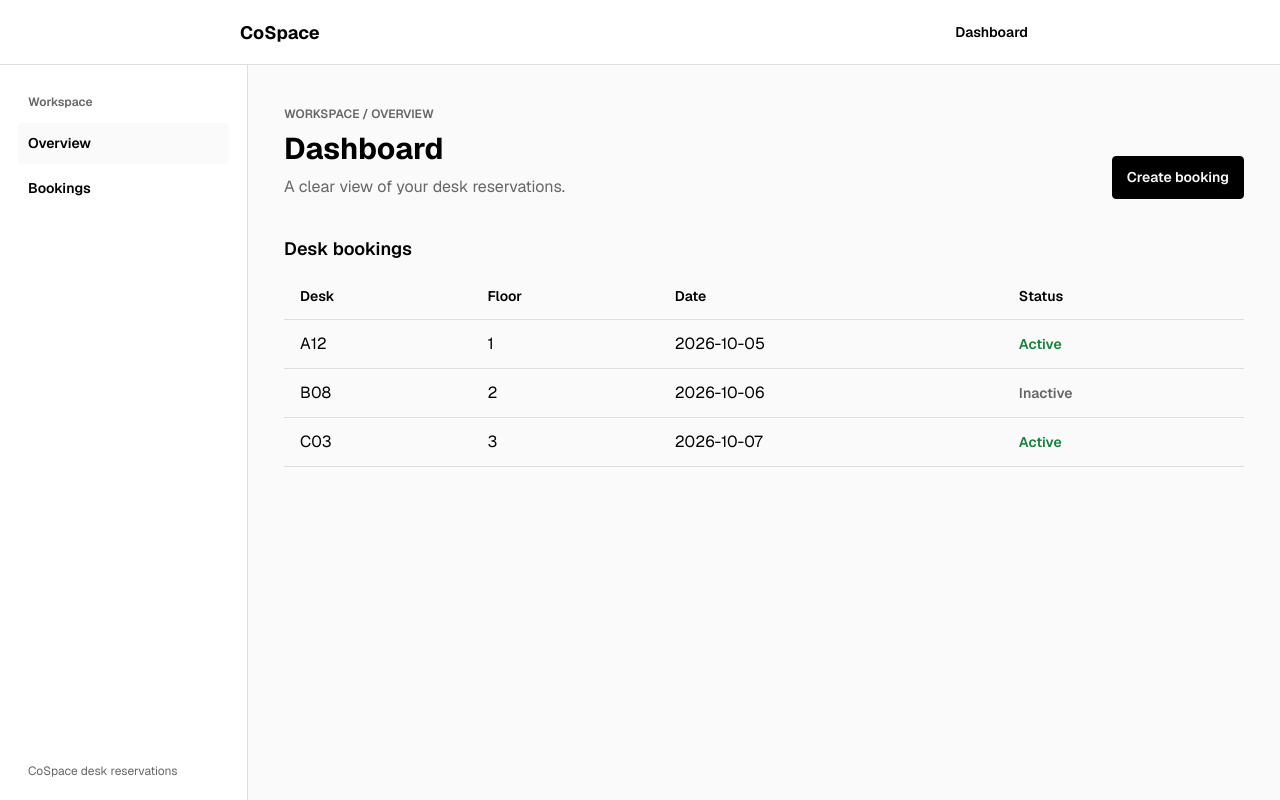
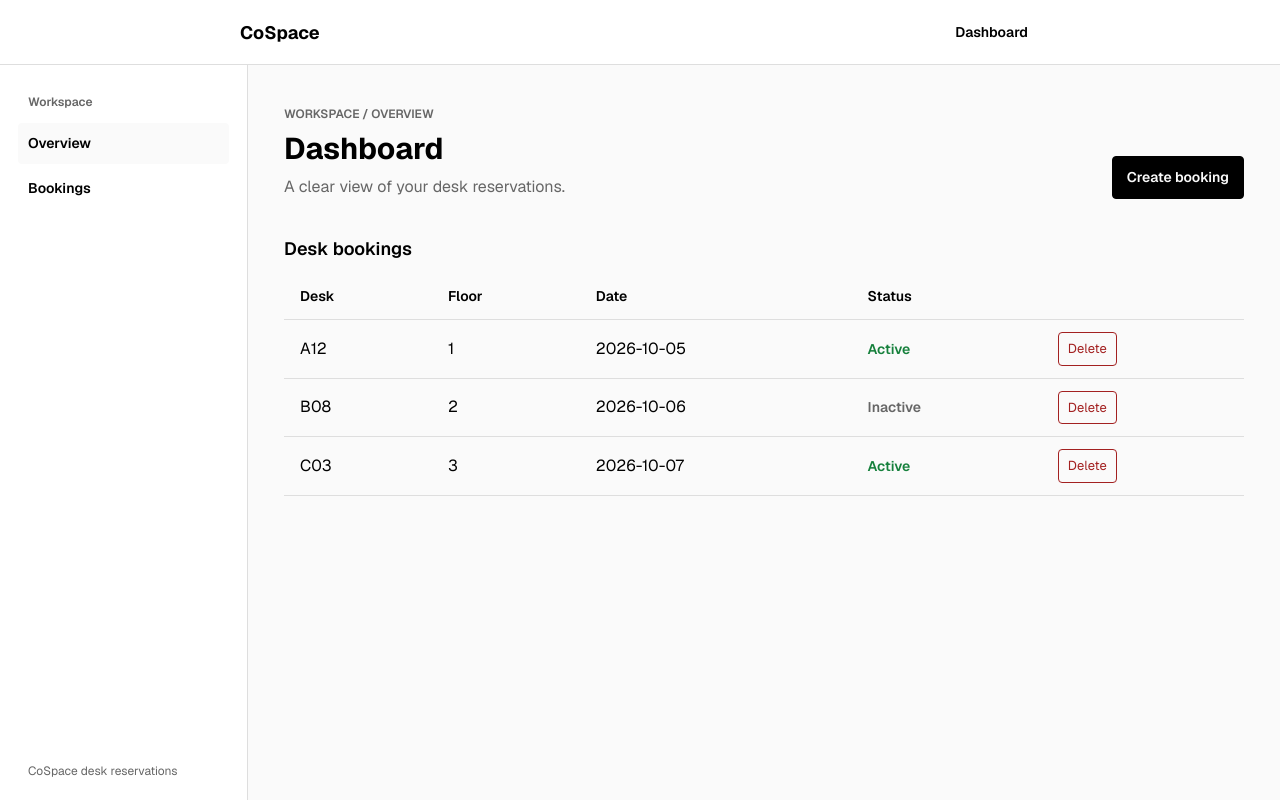
Before and after one commit to FelitaB/cospace-web, a Next.js app: page / in a window 1280 px wide. Built offline with nearby package versions, Linux system fonts and the light colour scheme.

Commit message:
feat: add booking row deletion

```diff
--- a/src/components/BookingsDashboard.tsx
+++ b/src/components/BookingsDashboard.tsx
@@ -21,7 +21,12 @@ export default function BookingsDashboard() {
       ...currentBookings,
       { ...booking, id: crypto.randomUUID() },
     ]);
-    setIsModalOpen(false);
+  }
+
+  function handleDeleteBooking(id: string) {
+    setBookings((currentBookings) =>
+      currentBookings.filter((booking) => booking.id !== id),
+    );
   }
 
   return (
@@ -42,7 +47,10 @@ export default function BookingsDashboard() {
       </header>
 
       <section id="bookings" aria-label="Desk bookings">
-        <BookingsTable bookings={bookings} />
+        <BookingsTable
+          bookings={bookings}
+          onDeleteBooking={handleDeleteBooking}
+        />
       </section>
 
       <BaseModal
--- a/src/components/BookingsTable.module.css
+++ b/src/components/BookingsTable.module.css
@@ -44,6 +44,32 @@
   color: var(--text-secondary);
 }
 
+.deleteButton {
+  padding: 6px 9px;
+  border: 1px solid #a32121;
+  border-radius: 4px;
+  background: transparent;
+  color: #a32121;
+  font: inherit;
+  font-size: 13px;
+  cursor: pointer;
+}
+
+.deleteButton:focus-visible {
+  outline: 2px solid #a32121;
+  outline-offset: 2px;
+}
+
+.visuallyHidden {
+  position: absolute;
+  width: 1px;
+  height: 1px;
+  overflow: hidden;
+  clip: rect(0, 0, 0, 0);
+  white-space: nowrap;
+  clip-path: inset(50%);
+}
+
 @media (prefers-color-scheme: dark) {
   .active {
     color: #7ee2a0;
--- a/src/components/BookingsTable.tsx
+++ b/src/components/BookingsTable.tsx
@@ -10,9 +10,13 @@ export interface BookingTableItem {
 
 interface BookingsTableProps {
   bookings: BookingTableItem[];
+  onDeleteBooking: (id: string) => void;
 }
 
-export default function BookingsTable({ bookings }: BookingsTableProps) {
+export default function BookingsTable({
+  bookings,
+  onDeleteBooking,
+}: BookingsTableProps) {
   return (
     <div className={styles.wrapper}>
       <table className={styles.table}>
@@ -23,6 +27,7 @@ export default function BookingsTable({ bookings }: BookingsTableProps) {
             <th scope="col">Floor</th>
             <th scope="col">Date</th>
             <th scope="col">Status</th>
+            <th scope="col"><span className={styles.visuallyHidden}>Actions</span></th>
           </tr>
         </thead>
         <tbody>
@@ -40,6 +45,16 @@ export default function BookingsTable({ bookings }: BookingsTableProps) {
                   {booking.active ? "Active" : "Inactive"}
                 </span>
               </td>
+              <td>
+                <button
+                  className={styles.deleteButton}
+                  type="button"
+                  aria-label={`Delete booking for desk ${booking.desk}`}
+                  onClick={() => onDeleteBooking(booking.id)}
+                >
+                  Delete
+                </button>
+              </td>
             </tr>
           ))}
         </tbody>
```
